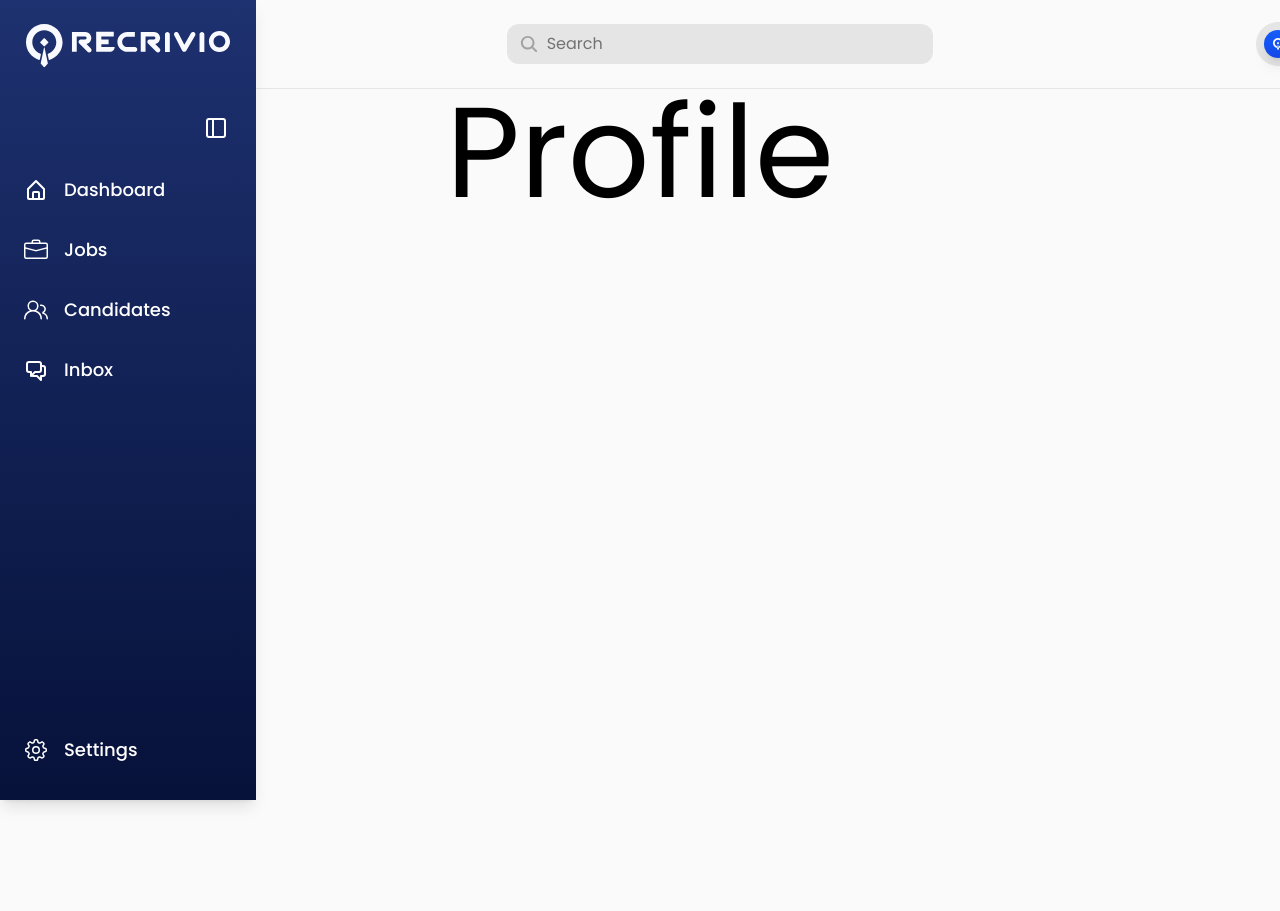
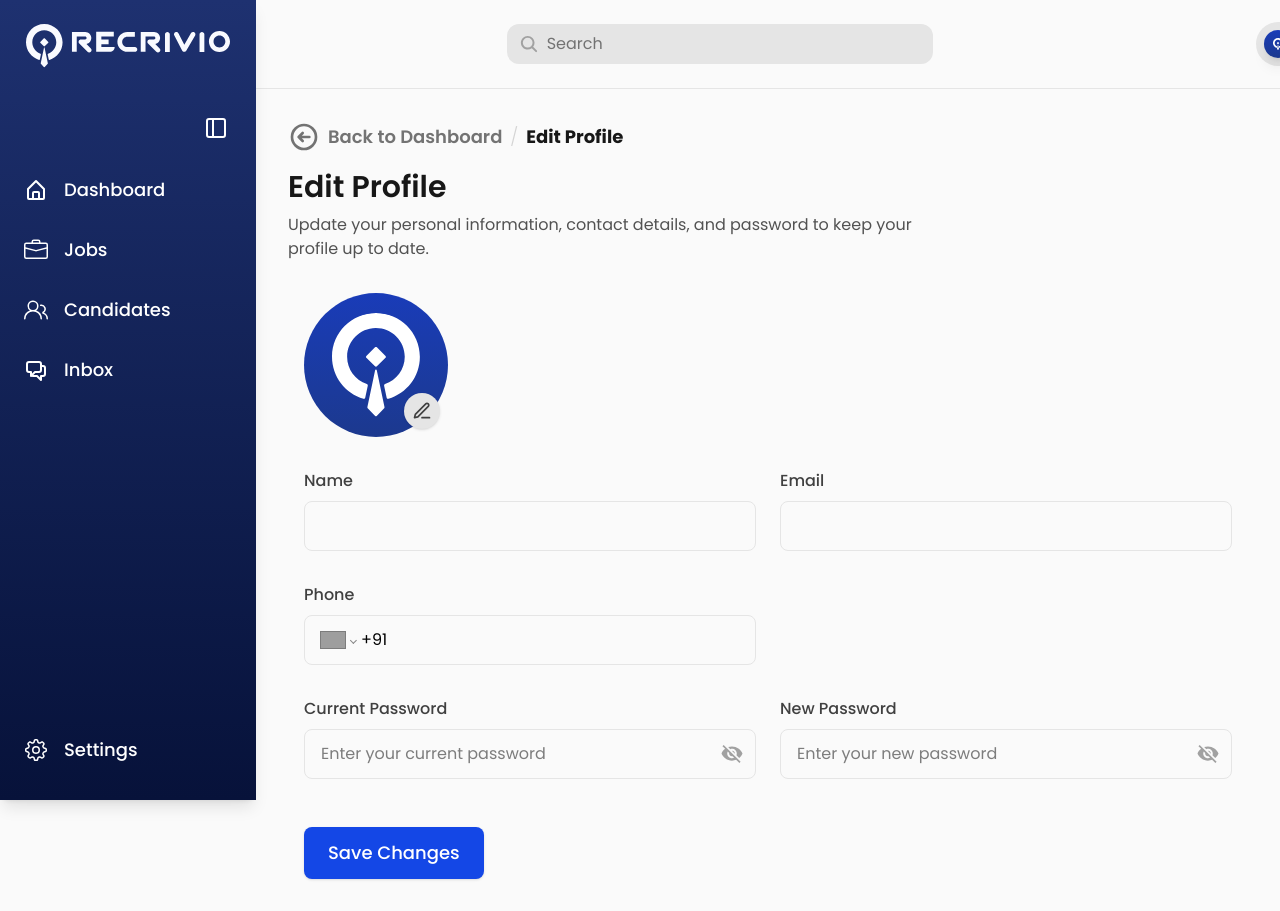
Before and after one commit to redhunt777/job-board-admin-1, a Next.js app: page /profile in a window 1280 px wide. Before the commit the page ends 800 px from the top, so only its background shows below. Built offline with nearby package versions, Linux system fonts and the light colour scheme; no server answers; grey boxes are pictures that could not be loaded.

Commit message:
Implement profile editing functionality with user data fetching and password update capabilities.

```diff
--- a/src/app/profile/page.tsx
+++ b/src/app/profile/page.tsx
@@ -1,7 +1,232 @@
+"use client";
+import { useState, useEffect, useContext } from "react";
+import { HiOutlineArrowCircleLeft } from "react-icons/hi";
+import Link from "next/link";
+import Image from "next/image";
+import PhoneInput from "react-phone-number-input";
+import "react-phone-number-input/style.css";
+import { createClient } from "@/utils/supabase/client";
+import { SidebarContext } from "@/components/sidebar";
+import { FiEdit3 } from "react-icons/fi";
+import { IoMdEye, IoMdEyeOff } from "react-icons/io";
+
 export default function Profile() {
-    return (
-        <div>
-            <h1 className="text-9xl text-center">Profile</h1>
+  const context = useContext(SidebarContext);
+  const { collapsed } = context || { collapsed: false };
+  const [loading, setLoading] = useState(true);
+  const [name, setName] = useState("");
+  const [email, setEmail] = useState("");
+  const [phone, setPhone] = useState<string | undefined>("");
+  const [currentPassword, setCurrentPassword] = useState("");
+  const [newPassword, setNewPassword] = useState("");
+  const [showCurrentPassword, setShowCurrentPassword] = useState(false);
+  const [showNewPassword, setShowNewPassword] = useState(false);
+
+  useEffect(() => {
+    const fetchProfile = async () => {
+      setLoading(true);
+      const supabase = createClient();
+      const {
+        data: { user },
+      } = await supabase.auth.getUser();
+      if (user) {
+        const { data, error } = await supabase
+          .from("admin")
+          .select("name, email, phone")
+          .eq("id", user.id)
+          .single();
+        if (!error && data) {
+          setName(data.name || "");
+          setEmail(data.email || "");
+          setPhone(data.phone || "");
+        }
+      }
+      setLoading(false);
+    };
+    fetchProfile();
+  }, []);
+
+  const handleSave = async (e: React.FormEvent) => {
+    e.preventDefault();
+    setLoading(true);
+    const supabase = createClient();
+    const {
+      data: { user },
+    } = await supabase.auth.getUser();
+    if (user) {
+      await supabase.from("admin").update({ name, phone }).eq("id", user.id);
+      if (currentPassword && newPassword) {
+        await supabase.auth.updateUser({ password: newPassword });
+      }
+    }
+    setCurrentPassword("");
+    setNewPassword("");
+    setLoading(false);
+  };
+
+  return (
+    <div
+      className={`transition-all duration-300 min-h-full md:pb-0 px-4 ${
+        collapsed ? "md:ml-20" : "md:ml-64"
+      } md:pt-0 pt-4`}
+    >
+      <div className="mt-4 px-2 md:px-4 py-4 ">
+        {/* Breadcrumb */}
+        <div className="flex items-center gap-2 mb-4">
+          <Link
+            href="/dashboard"
+            className="flex items-center text-neutral-500 hover:text-neutral-700 font-semibold text-lg"
+          >
+            <HiOutlineArrowCircleLeft className="w-8 h-8 mr-2" />
+            <span>Back to Dashboard</span>
+          </Link>
+          <span className="text-lg text-neutral-300 font-light">/</span>
+          <span className="text-lg font-bold text-neutral-900">
+            Edit Profile
+          </span>
         </div>
-    )
+        {/* Title & Description */}
+        <div className="mb-4">
+          <h1 className="text-3xl font-semibold text-neutral-900 mb-2">
+            Edit Profile
+          </h1>
+          <p className="text-neutral-600 text-base max-w-2xl">
+            Update your personal information, contact details, and password to
+            keep your profile up to date.
+          </p>
+        </div>
+        {/* Profile Form */}
+        <form
+          className="max-w-6xl p-4 flex flex-col gap-8"
+          onSubmit={handleSave}
+        >
+          {/* Profile Picture */}
+          <div className="flex justify-center md:justify-start">
+            <div className="relative w-36 h-36 flex-shrink-0">
+              <div className="rounded-full overflow-hidden w-36 h-36 flex items-center justify-center">
+                <Image
+                  src={"/logomark-white.svg"}
+                  alt="Profile Avatar"
+                  fill
+                  className="object-contain bg-gradient-to-b from-blue-800 to-blue-900 rounded-full p-5"
+                  sizes="9rem"
+                  draggable={false}
+                />
+              </div>
+              <button
+                type="button"
+                className="absolute bottom-2 right-2 bg-neutral-200 rounded-full p-2 shadow hover:bg-neutral-300 transition cursor-pointer"
+                title="Edit Avatar"
+                tabIndex={-1}
+              >
+                <FiEdit3 className="w-5 h-5 text-neutral-700" />
+              </button>
+            </div>
+          </div>
+          {/* Name & Email Row */}
+          <div className="flex flex-col md:flex-row gap-6 w-full">
+            <div className="flex-1 flex flex-col gap-2">
+              <label className="text-neutral-700 font-medium">Name</label>
+              <input
+                type="text"
+                className="rounded-lg border border-neutral-200 bg-neutral-50 px-4 py-3 text-base focus:outline-none focus:ring-1 focus:ring-neutral-200"
+                value={name}
+                onChange={(e) => setName(e.target.value)}
+                required
+              />
+            </div>
+            <div className="flex-1 flex flex-col gap-2">
+              <label className="text-neutral-700 font-medium">Email</label>
+              <input
+                type="email"
+                className="rounded-lg border border-neutral-200 bg-neutral-50 px-4 py-3 text-base focus:outline-none focus:ring-1 focus:ring-neutral-200"
+                value={email}
+                readOnly
+              />
+            </div>
+          </div>
+          {/* Phone Row */}
+          <div className="flex flex-col md:flex-row gap-6 w-full">
+            <div className="md:w-1/2 flex flex-col gap-2 pr-3">
+              <label className="text-neutral-700 font-medium">Phone</label>
+              <PhoneInput
+                international
+                defaultCountry="IN"
+                value={phone}
+                onChange={setPhone}
+                className="rounded-lg border border-neutral-200 bg-neutral-50 px-4 py-3 text-base focus:outline-none focus:ring-1 focus:ring-neutral-200"
+                placeholder="Enter phone number"
+                required
+              />
+            </div>
+          </div>
+          {/* Password Section */}
+          <div className="flex flex-col md:flex-row gap-6 w-full">
+            <div className="flex-1 flex flex-col gap-2">
+              <label className="text-neutral-700 font-medium">
+                Current Password
+              </label>
+              <div className="relative">
+                <input
+                  type={showCurrentPassword ? "text" : "password"}
+                  className="rounded-lg border border-neutral-200 bg-neutral-50 px-4 py-3 text-base w-full focus:outline-none focus:ring-1 focus:ring-neutral-200 pr-12"
+                  value={currentPassword}
+                  onChange={(e) => setCurrentPassword(e.target.value)}
+                  placeholder="Enter your current password"
+                />
+                <button
+                  type="button"
+                  className="absolute right-3 top-1/2 -translate-y-1/2 text-neutral-400 hover:text-neutral-700"
+                  onClick={() => setShowCurrentPassword((v) => !v)}
+                  tabIndex={-1}
+                >
+                  {showCurrentPassword ? (
+                    <IoMdEye className="w-6 h-6" />
+                  ) : (
+                    <IoMdEyeOff className="w-6 h-6" />
+                  )}
+                </button>
+              </div>
+            </div>
+            <div className="flex-1 flex flex-col gap-2">
+              <label className="text-neutral-700 font-medium">
+                New Password
+              </label>
+              <div className="relative">
+                <input
+                  type={showNewPassword ? "text" : "password"}
+                  className="rounded-lg border border-neutral-200 bg-neutral-50 px-4 py-3 text-base w-full focus:outline-none focus:ring-1 focus:ring-neutral-200 pr-12"
+                  value={newPassword}
+                  onChange={(e) => setNewPassword(e.target.value)}
+                  placeholder="Enter your new password"
+                />
+                <button
+                  type="button"
+                  className="absolute right-3 top-1/2 -translate-y-1/2 text-neutral-400 hover:text-neutral-700"
+                  onClick={() => setShowNewPassword((v) => !v)}
+                  tabIndex={-1}
+                >
+                  {showNewPassword ? (
+                    <IoMdEye className="w-6 h-6" />
+                  ) : (
+                    <IoMdEyeOff className="w-6 h-6" />
+                  )}
+                </button>
+              </div>
+            </div>
+          </div>
+          {/* Save Button Row */}
+          <div className="flex justify-center md:justify-start mt-4">
+            <button
+              type="submit"
+              className="bg-blue-700 hover:bg-blue-800 text-white font-medium rounded-lg px-6 py-3 text-lg shadow transition disabled:opacity-60 cursor-pointer"
+              disabled={loading}
+            >
+              {loading ? "Saving..." : "Save Changes"}
+            </button>
+          </div>
+        </form>
+      </div>
+    </div>
+  );
 }
--- a/src/components/search-component.tsx
+++ b/src/components/search-component.tsx
@@ -53,7 +53,7 @@ function UserButton() {
         onClick={() => setIsOpen(!isOpen)}
         className="flex items-center bg-neutral-200 rounded-3xl px-2 py-2 cursor-pointer"
       >
-        <div className="flex items-center justify-center bg-gradient-to-b from-blue-600 to-blue-700 shadow-lg rounded-full p-2">
+        <div className="flex items-center justify-center bg-gradient-to-b from-blue-800 to-blue-900 shadow-lg rounded-full p-2">
           <Image
             src="/logomark-white.svg"
             alt="logo"
--- a/src/components/sidebar.tsx
+++ b/src/components/sidebar.tsx
@@ -53,6 +53,7 @@ export default function Sidebar() {
             width={collapsed ? 44 : 176}
             className="h-11 w-full object-contain"
             priority
+            draggable={false}
           />
           <div className="flex justify-end mt-10 mr-1 -mb-2">
             <button
```
Also changed, not shown: src/app/register/page.tsx (+3 -8 lines).
